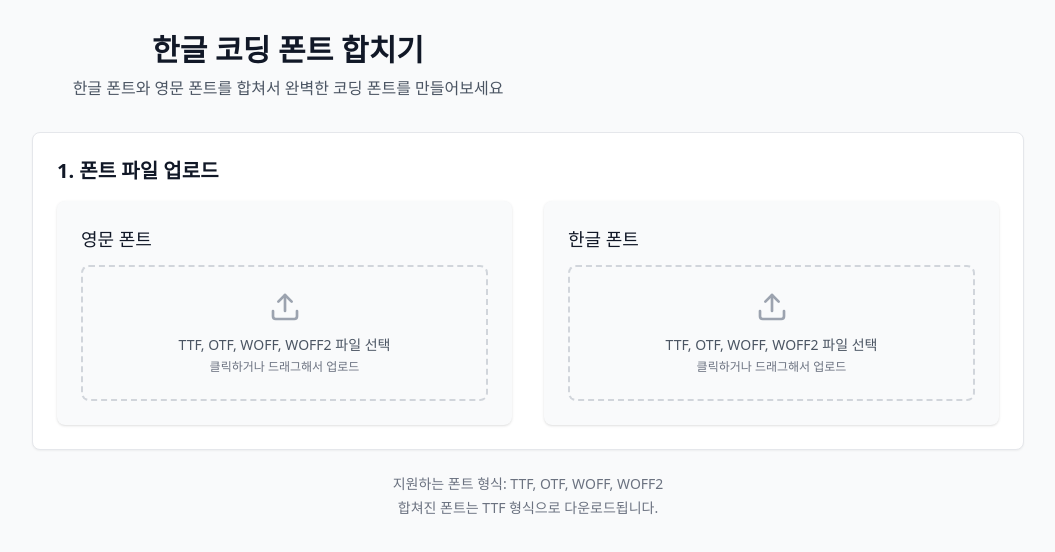
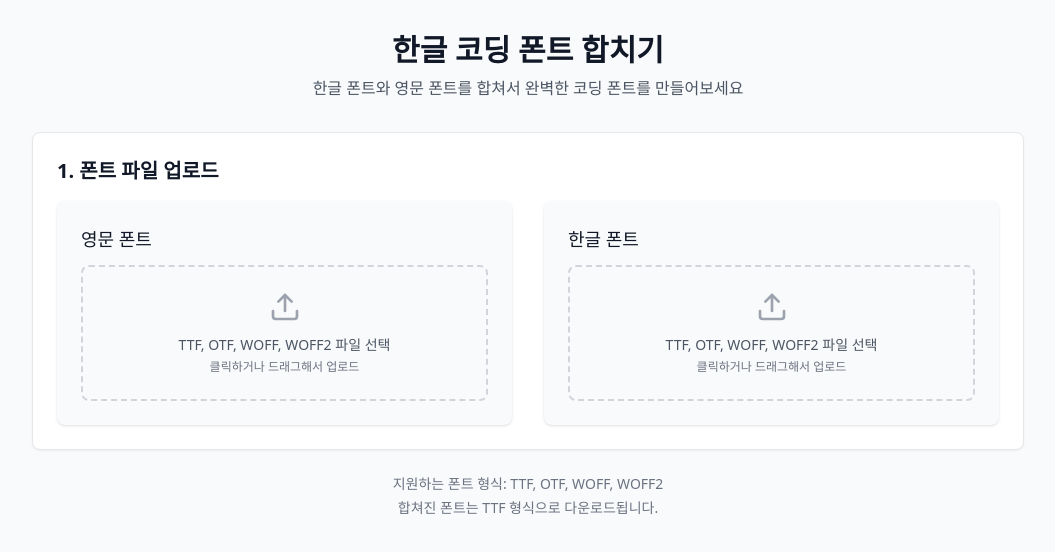
Before and after one commit to gyuha/hangeul-coding-font, a React (Vite) app: page / in a window 1280 px wide. Shown: the top 552 px of the page, without its empty margins (112-1167 px from the left). Built offline with nearby package versions, Linux system fonts and the light colour scheme.

Commit message:
App.tsx에서 폰트 이름 표시를 위한 UI 개선 및 불필요한 클래스 제거

```diff
--- a/src/App.tsx
+++ b/src/App.tsx
@@ -76,7 +76,7 @@
       <div className="min-h-screen bg-gray-50 dark:bg-gray-900">
         <div className="container px-4 py-8 mx-auto max-w-5xl">
           {/* Header */}
-          <div className="mb-8 max-w-lg text-center">
+          <div className="mb-8 text-center">
             <h1 className="mb-2 text-3xl font-bold text-gray-900 dark:text-white">
               한글 코딩 폰트 합치기
             </h1>
```
